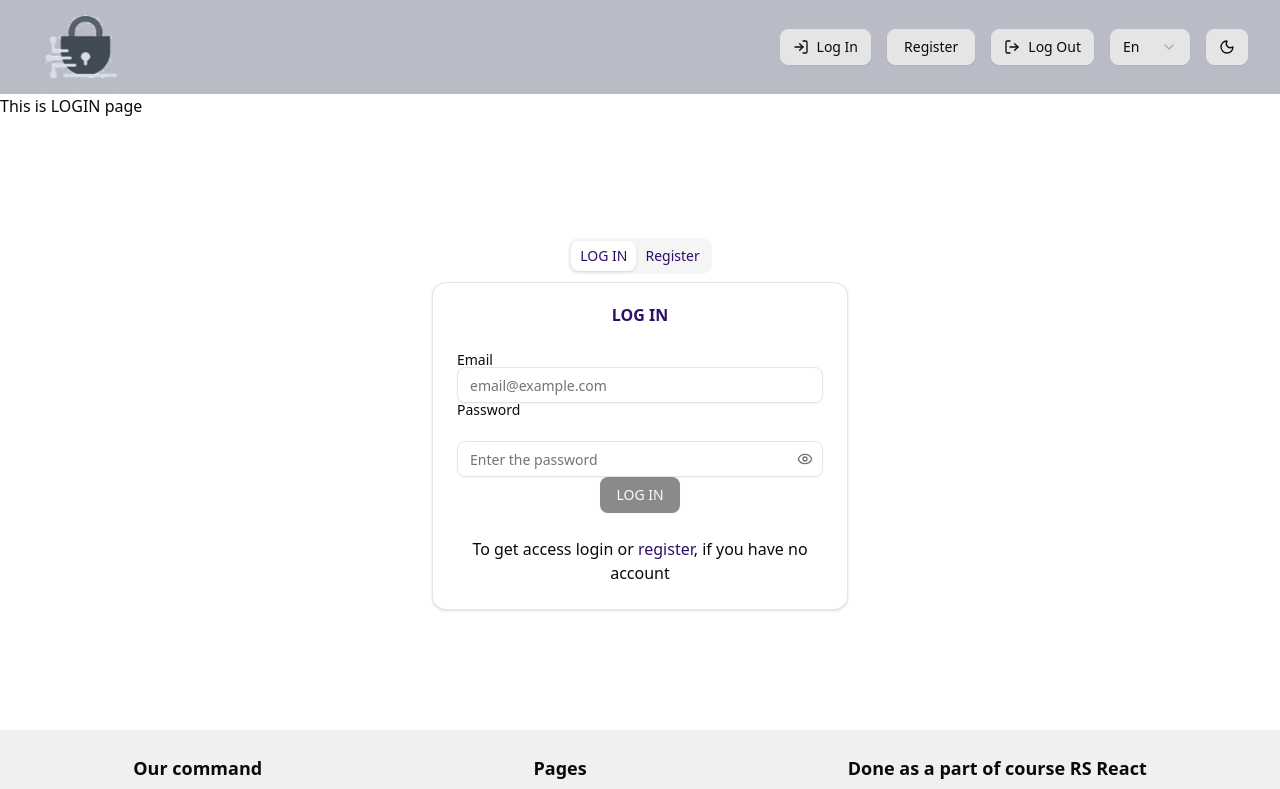
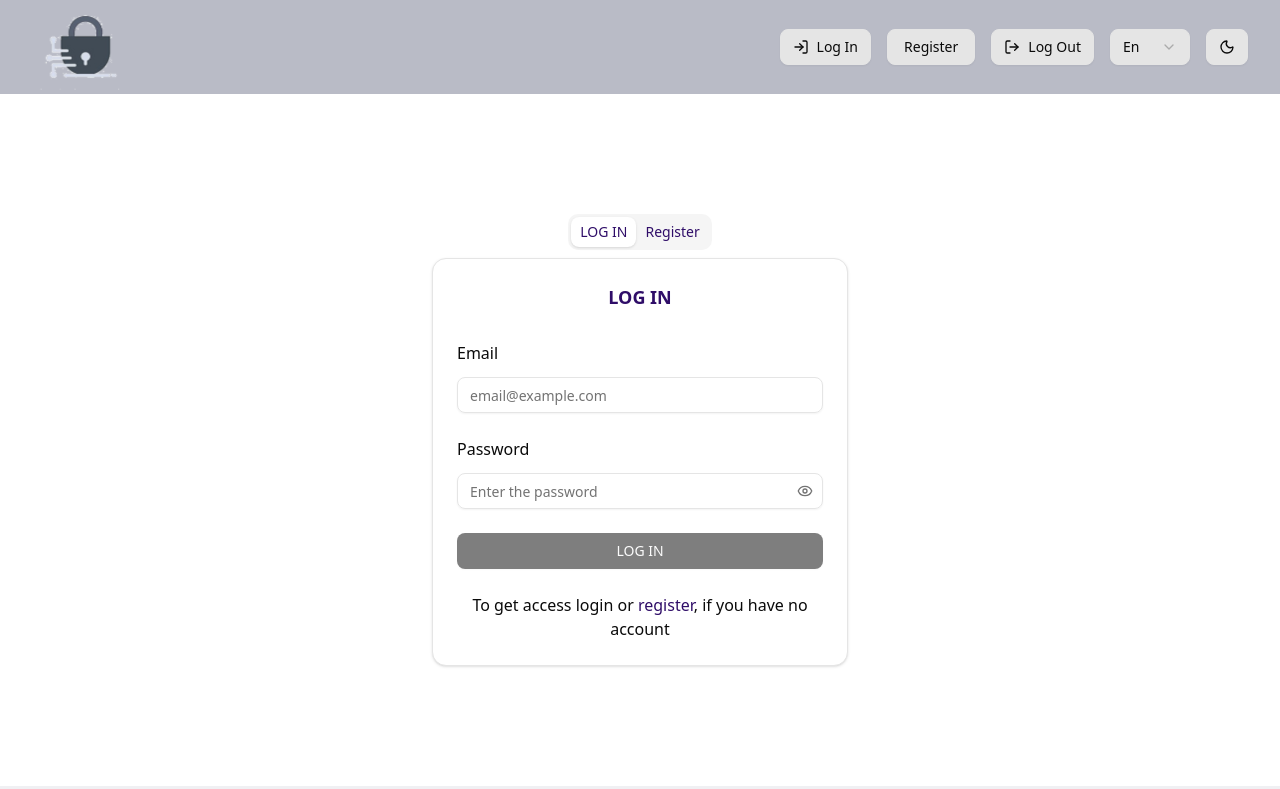
Before and after one commit to morven2018/rest-client-app, a Next.js app: page /en/login in a window 1280 px wide. Shown: the top 789 px of the page. Built offline with nearby package versions, Linux system fonts and the light colour scheme.

Commit message:
feat: add style

```diff
--- a/src/app/[locale]/login/page.tsx
+++ b/src/app/[locale]/login/page.tsx
@@ -3,7 +3,6 @@ import { FormTab } from '@/components/layout/form/tabs';
 export default function LogInPage() {
   return (
     <main>
-      <div>This is LOGIN page</div>
       <FormTab searchParams={'login'} />
     </main>
   );
--- a/src/components/layout/form/login-form.tsx
+++ b/src/components/layout/form/login-form.tsx
@@ -36,9 +36,11 @@ export const LoginForm = () => {
   };
 
   return (
-    <form onSubmit={handleSubmit(onSubmit)}>
-      <div>
-        <Label htmlFor="email">Email</Label>
+    <form onSubmit={handleSubmit(onSubmit)} className="flex flex-col gap-6">
+      <div className="grid gap-3">
+        <Label htmlFor="email" className="text-base">
+          Email
+        </Label>
         <Controller
           name="email"
           control={control}
@@ -56,11 +58,17 @@ export const LoginForm = () => {
             />
           )}
         />
-        {errors.email && <span>{errors.email.message}</span>}
+        {errors.email && (
+          <span className="font-extralight text-red-600 text-left">
+            {errors.email.message}
+          </span>
+        )}
       </div>
 
-      <div className="form-group flex flex-col gap-6">
-        <Label htmlFor="password">Password</Label>
+      <div className="grid gap-3">
+        <Label htmlFor="password" className="text-base">
+          Password
+        </Label>
         <Controller
           name="password"
           control={control}
@@ -78,10 +86,18 @@ export const LoginForm = () => {
             />
           )}
         />
-        {errors.password && <span>{errors.password.message}</span>}
+        {errors.password && (
+          <span className="font-extralight text-red-600 text-left">
+            {errors.password.message}
+          </span>
+        )}
       </div>
 
-      <Button type="submit" disabled={isSubmitting || !isValid}>
+      <Button
+        type="submit"
+        disabled={isSubmitting || !isValid}
+        className="bg-black data-[disabled=true]:bg-gray-300 dark:bg-white dark:data-[disabled=true]:bg-gray-400"
+      >
         {t('btn')}
       </Button>
     </form>
--- a/src/components/layout/form/tabs.tsx
+++ b/src/components/layout/form/tabs.tsx
@@ -35,7 +35,7 @@ export async function FormTab({ searchParams }: Readonly<TabsDemoProps>) {
           <Link href="/register">
             <TabsTrigger
               value="register"
-              className="text-violet-950 dark:text-purple-200  dark:data-[state=active]:text-purple-200 dark:data-[state=active]:bg-black"
+              className="text-violet-950 dark:text-purple-200 dark:data-[state=active]:text-purple-200 dark:data-[state=active]:bg-black"
             >
               {t('register')}
             </TabsTrigger>
@@ -44,7 +44,7 @@ export async function FormTab({ searchParams }: Readonly<TabsDemoProps>) {
         <TabsContent value="login" className="bg-white dark:bg-black">
           <Card>
             <CardHeader>
-              <CardTitle className="text-violet-950 dark:text-purple-200">
+              <CardTitle className="text-violet-950 dark:text-purple-200 text-lg">
                 {t('login')}
               </CardTitle>
             </CardHeader>
```
